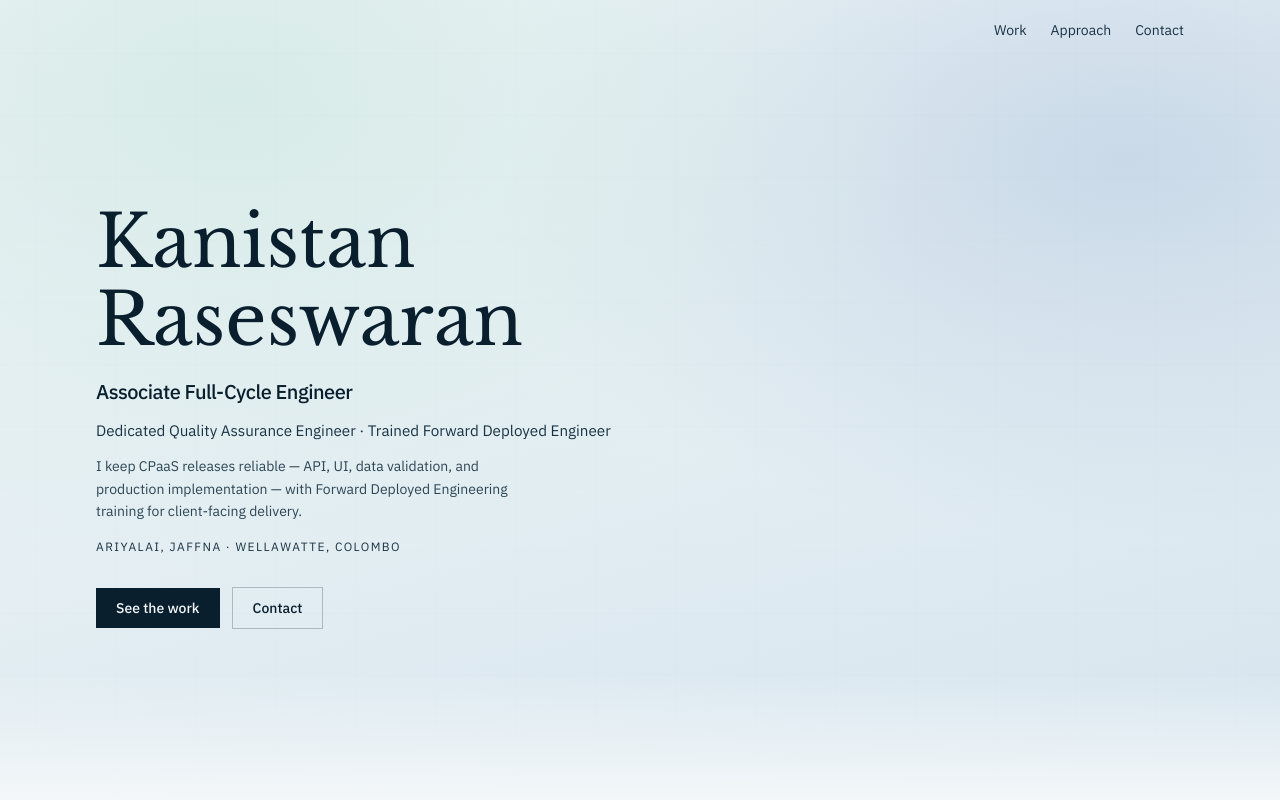
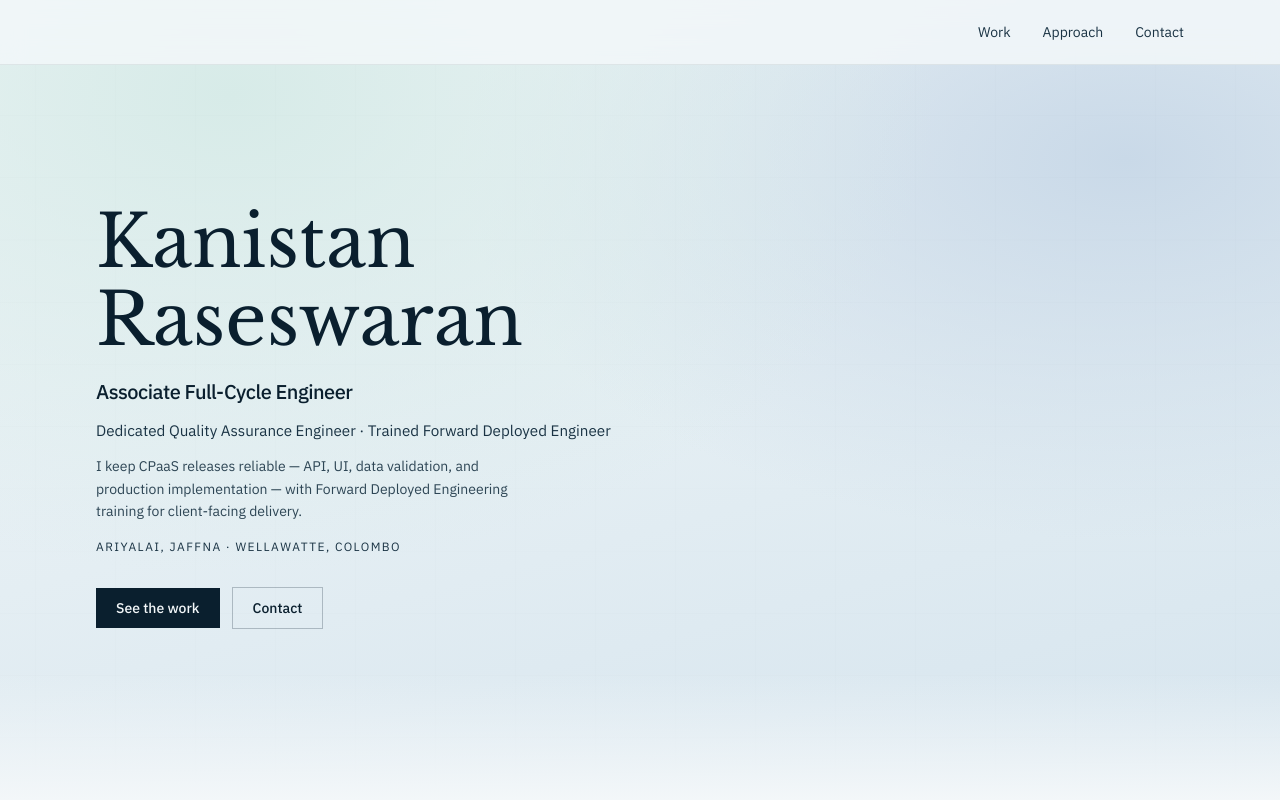
Before and after one commit to Raseswaran-Kanistan/portfolio, a React (Vite) app: page / in a window 1280 px wide. Shown: the top 800 px of the page. Built offline with nearby package versions, Linux system fonts and the light colour scheme.

Commit message:
Pin the navigation bar to the top of the viewport.
Co-authored-by: Cursor <cursoragent@cursor.com>

```diff
--- a/src/components/Nav.tsx
+++ b/src/components/Nav.tsx
@@ -10,13 +10,13 @@ const links = [
 export function Nav() {
   return (
     <motion.header
-      className="absolute inset-x-0 top-0 z-20"
+      className="fixed inset-x-0 top-0 z-50 border-b border-ink/8 bg-paper/85 backdrop-blur-md"
       initial={{ opacity: 0, y: -10 }}
       animate={{ opacity: 1, y: 0 }}
-      transition={{ duration: 0.6, delay: 0.1, ease: easeOut }}
+      transition={{ duration: 0.55, delay: 0.08, ease: easeOut }}
     >
-      <div className="section-pad flex items-center justify-end py-5">
-        <nav className="flex items-center gap-6 text-sm text-ink-soft">
+      <div className="section-pad flex h-14 items-center justify-end sm:h-16">
+        <nav className="flex items-center gap-6 text-sm text-ink-soft sm:gap-8">
           {links.map((l) => (
             <a
               key={l.href}
```
